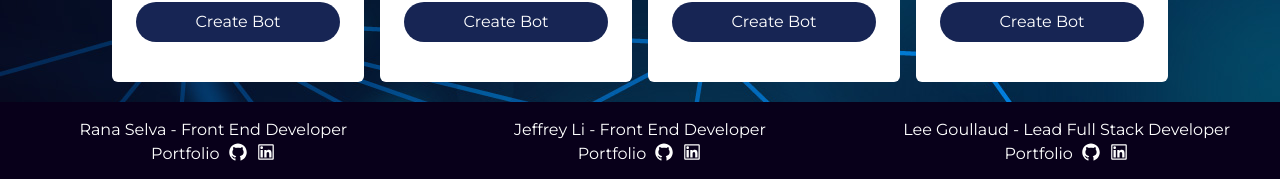
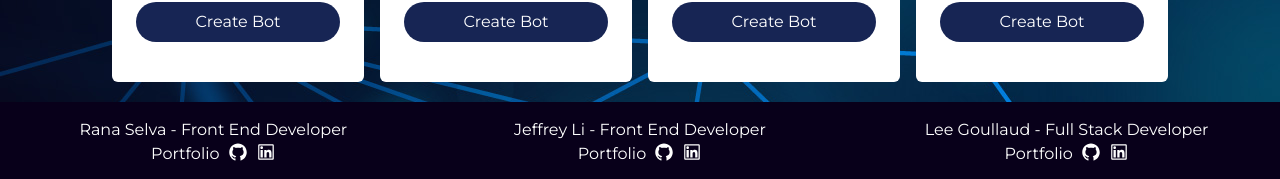
Before and after one commit to chingu-voyages/v44-tier2-team-26, a Next.js app: page /game in a window 1280 px wide. Shown: the part 840-1019 px from the top of the page. Built offline with nearby package versions, Linux system fonts and the light colour scheme.

Commit message:
updated styling

```diff
--- a/components/Footer.jsx
+++ b/components/Footer.jsx
@@ -35,7 +35,7 @@ function Footer() {
       </div>
       <div className="w-[30%] text-center">
         <ul>
-          <li>Lee Goullaud - Lead Full Stack Developer</li>
+          <li>Lee Goullaud - Full Stack Developer</li>
           <li className="flex items-center justify-around">
             <div className="flex">
               <Link href='http://www.leegoullaud.com/' target="_blank">Portfolio</Link>
```
